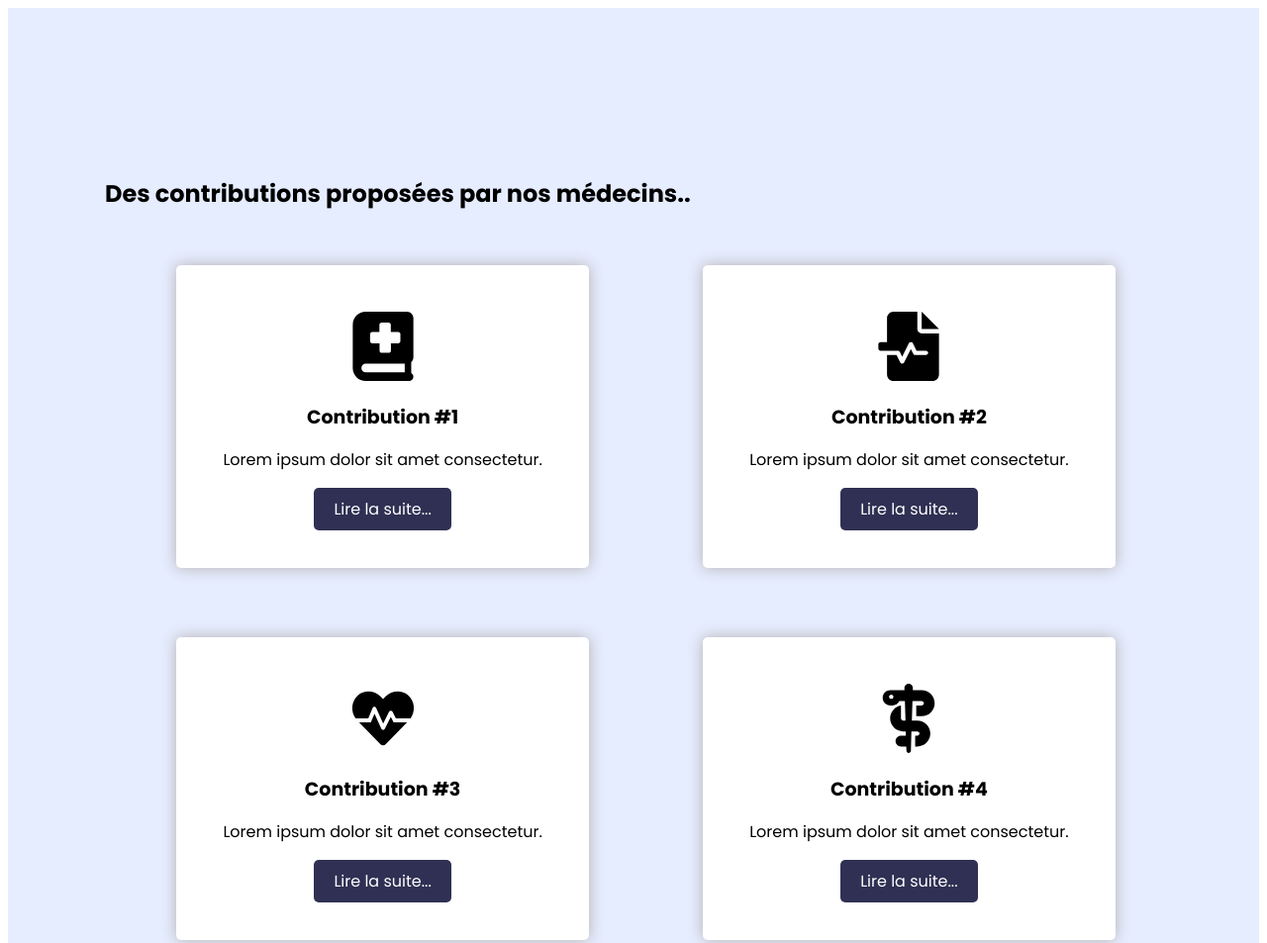
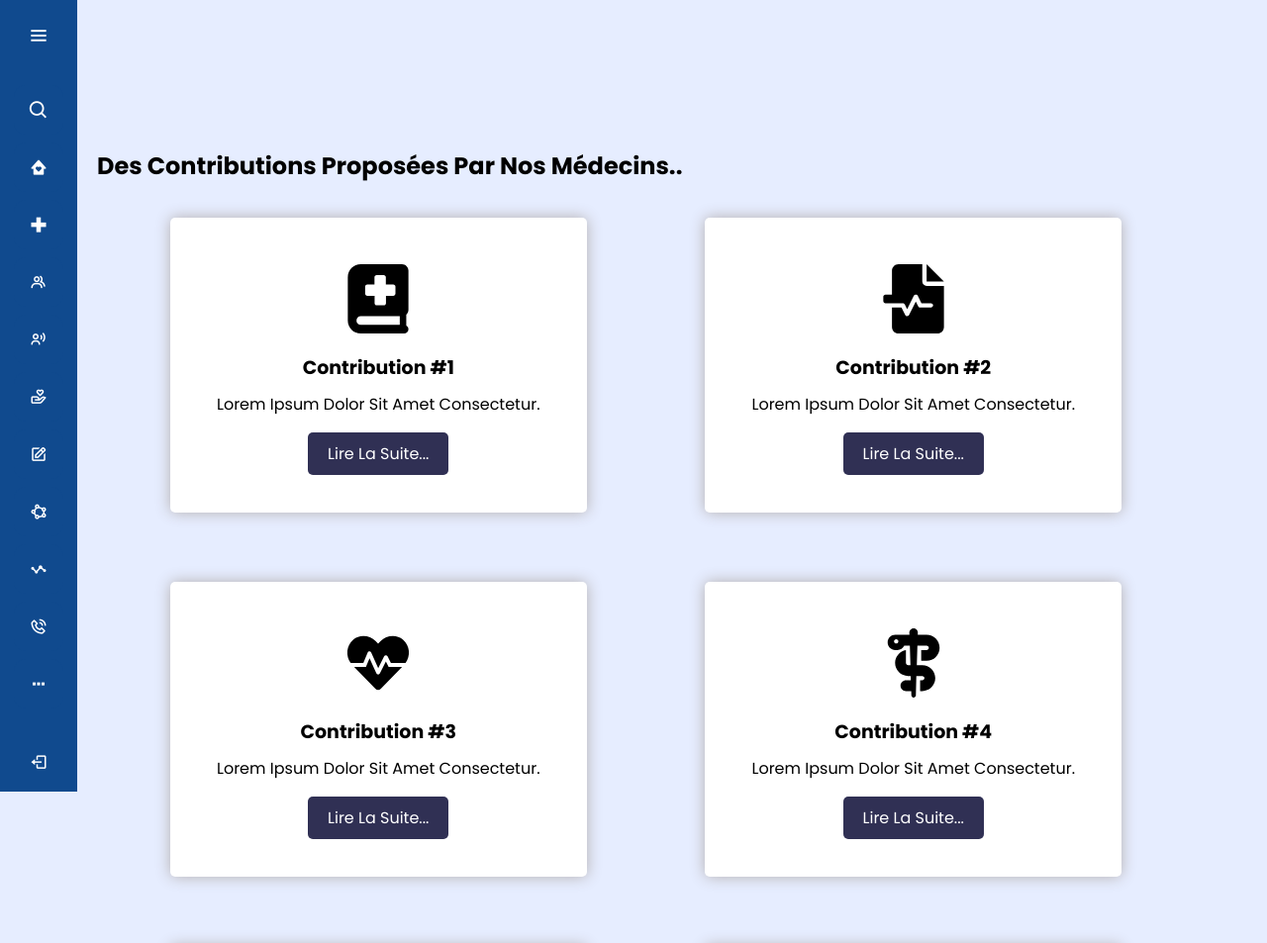
Before and after one commit to Xodios/PlanCancer, a website: page contributions.html in a window 1280 px wide. Shown: the top 953 px of the page at 99% size. Drawn offline with nearby package versions, Linux system fonts and the light colour scheme.

Commit message:
add navbar tocontribution page

```diff
--- a/contributions.html
+++ b/contributions.html
@@ -7,14 +7,115 @@
     <meta name="viewport" content="width=device-width, initial-scale=1.0">
     <link rel="stylesheet" href="https://cdnjs.cloudflare.com/ajax/libs/font-awesome/4.7.0/css/font-awesome.min.css">
     <link rel="stylesheet" href="css/style-contributions.css">
+    <link rel="stylesheet" href="css/style.css">
+    <link rel="stylesheet" href="https://unpkg.com/swiper@7/swiper-bundle.min.css" />
+    <script src="https://unpkg.com/swiper@7/swiper-bundle.min.js"></script>
+  <link href='https://unpkg.com/boxicons@2.0.7/css/boxicons.min.css' rel='stylesheet'>
     <title>Contributions</title>
 </head>
 
 <body>
+    <div class="sidebar">
+        <div class="logo-details">
+           <img class="bx icon" src="Images/logoE.png"></img>
+           <div class="logo_name">Plan cancer</div>
+           <i class='bx bx-menu' id="btn"></i>
+        </div>
+        <ul class="nav-list">
+           <li>
+              <i class='bx bx-search'></i>
+              <input type="text" placeholder="Recherche...">
+              <span class="tooltip">Recherche</span>
+           </li>
+           <li>
+              <a class="flyer" href="index.html">
+                 <i class='bx bxs-home-heart fly'></i>
+                 <span class="links_name">Accueil</span>
+              </a>
+              <span class="tooltip">Accueil</span>
+           </li>
+           <li>
+              <a class="flyer" href="#">
+                 <i class='bx bx-plus-medical fly'></i>
+                 <span class="links_name">Plan national cancer</span>
+              </a>
+              <span class="tooltip">Plan national cancer</span>
+           </li>
+           <li>
+              <a class="flyer" href="groupe.html">
+                 <i class='bx bx-group fly'></i>
+                 <span class="links_name">Groupe</span>
+              </a>
+              <span class="tooltip">Groupe</span>
+           </li>
+           <li>
+              <a class="flyer" href="reunion.html">
+                 <i class='bx bx-user-voice fly'></i>
+                 <span class="links_name">Réunions</span>
+              </a>
+              <span class="tooltip">Réunions</span>
+           </li>
+           <li>
+              <a class="flyer" href="contributions.html">
+                 <i class='bx bx-donate-heart fly'></i>
+                 <span class="links_name">Contributions</span>
+              </a>
+              <span class="tooltip">Contributions</span>
+           </li>
+           <li>
+              <a class="flyer" href="#">
+                 <i class='bx bx-edit fly'></i>
+                 <span class="links_name">Evaluation</span>
+              </a>
+              <span class="tooltip">Evaluation</span>
+           </li>
+           <li>
+              <a class="flyer" href="#">
+                 <i class='bx bx-shape-polygon fly'></i>
+                 <span class="links_name">Générateur de rapports</span>
+              </a>
+              <span class="tooltip">Générateur de rapports</span>
+           </li>
+           <li>
+              <a class="flyer" href="#">
+                 <i class='bx bx-stats fly'></i>
+                 <span class="links_name">Statistiques</span>
+              </a>
+              <span class="tooltip">Statistiques</span>
+           </li>
+           <li>
+              <a class="flyer" href="contact.html">
+                 <i class='bx bx-phone-call fly'></i>
+                 <span class="links_name">Contacts</span>
+              </a>
+              <span class="tooltip">Contacts</span>
+           </li>
+           <li>
+              <a class="flyer" href="#">
+                 <i class='bx bx-dots-horizontal fly'></i>
+                 <span class="links_name">Autre</span>
+              </a>
+              <span class="tooltip">Autre</span>
+           </li>
+           <li class="profile">
+              <div class="profile-details">
+                 <img src="Images/testprofile.jpg" alt="profileImg">
+                 <div class="name_job">
+                    <div class="name">Fentazi Riad</div>
+                    <div class="job">I like penguins:p</div>
+                 </div>
+              </div>
+              <i class='bx bx-log-out' id="log_out"></i>
+           </li>
+        </ul>
+     </div>
+
+     <!-- 2nd page kinda-->
+     <section class="header">
+        <div id="menu-btn"></div>
+     </section>
 
     <section class="contribute-sec">
-
-
 
         <div>
             <h2>Des contributions proposées par nos médecins..</h2>
@@ -70,5 +171,5 @@
     </section>
 
 </body>
-
+<script src="js/script.js"></script>
 </html>
```
